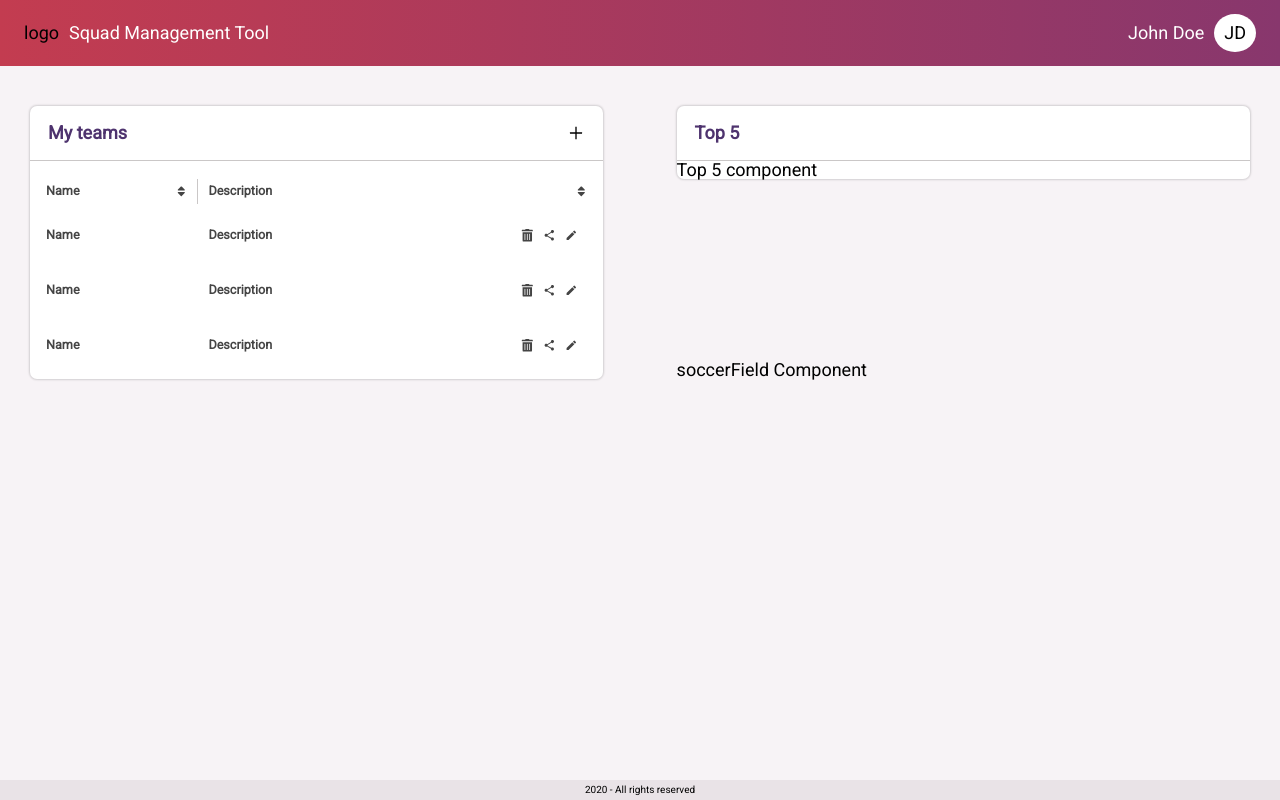
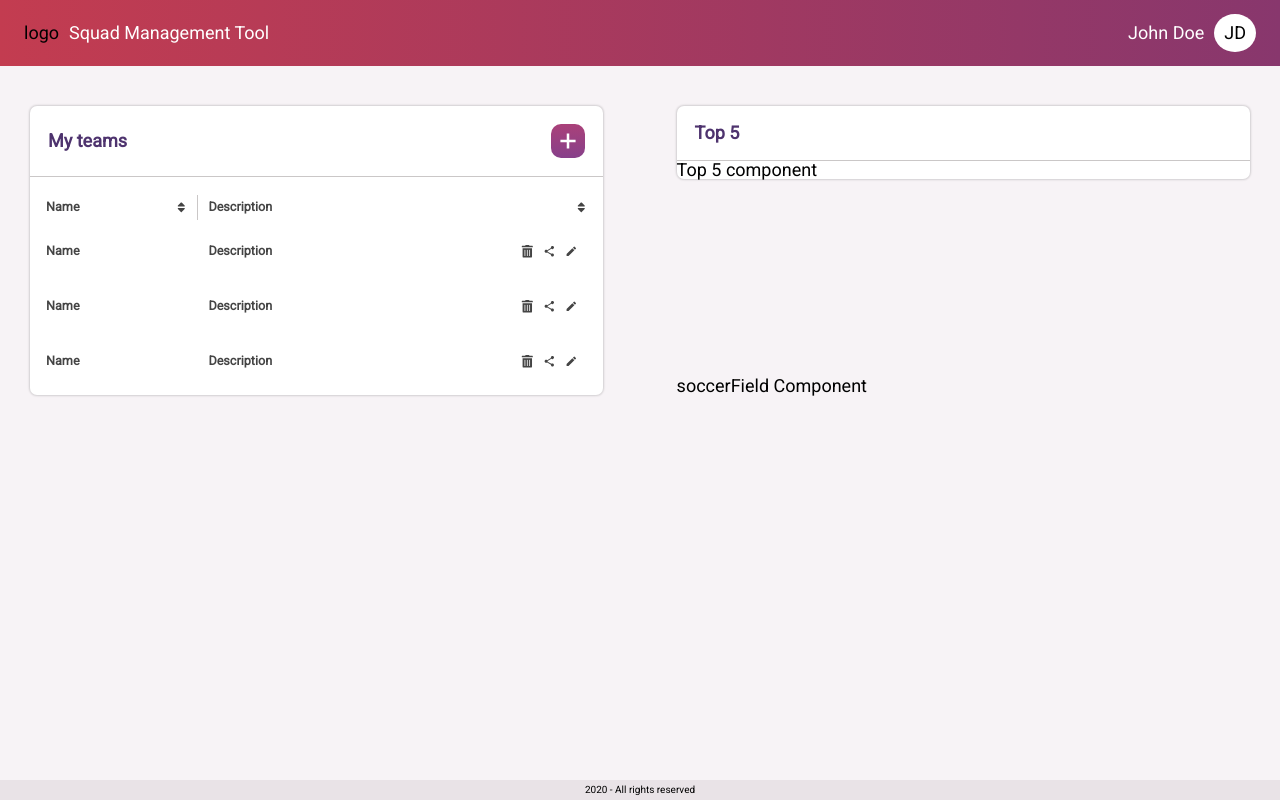
Before and after one commit to Barrosg99/venturus-challenge, a React (Create React App) app: page / in a window 1280 px wide. Built offline with nearby package versions, Linux system fonts and the light colour scheme.

Commit message:
feat: add team context and useLocalStorage hook

```diff
--- a/src/App.jsx
+++ b/src/App.jsx
@@ -5,14 +5,17 @@ import {
 } from 'react-router-dom';
 import Globalstyles from './utils/globalstyle';
 import Routes from './routes';
+import { TeamProvider } from './context/TeamContext';
 
 function App() {
   return (
-    <BrowserRouter>
-      <Reset />
-      <Globalstyles />
-      <Routes />
-    </BrowserRouter>
+    <TeamProvider>
+      <BrowserRouter>
+        <Reset />
+        <Globalstyles />
+        <Routes />
+      </BrowserRouter>
+    </TeamProvider>
   );
 }
 
--- a/src/components/Container.jsx
+++ b/src/components/Container.jsx
@@ -1,6 +1,6 @@
 import React from 'react';
 import styled from 'styled-components';
-import { AiOutlinePlus } from 'react-icons/ai';
+import { GoPlus } from 'react-icons/go';
 
 export default function Container({
   title, children, icon = false, width,
@@ -11,7 +11,7 @@ export default function Container({
     >
       <div>
         <h1>{title}</h1>
-        {icon && (<AiOutlinePlus />)}
+        {icon && (<GoPlus />)}
       </div>
       {children}
     </StyledContainer>
@@ -30,6 +30,15 @@ const StyledContainer = styled.section`
     justify-content: space-between;
     padding: 18px;
     border-bottom: 1px solid #cac7c7;
+    align-items: center;
+
+    svg {
+      background-image: linear-gradient(to bottom,#aa4179, #87408a);
+      border-radius: 10px;
+      color: white;
+      padding: 6.9px;
+      font-size: 34px;
+    }
   }
 
   h1 {
--- a/src/components/ListHeader.jsx
+++ b/src/components/ListHeader.jsx
@@ -4,6 +4,7 @@ import styled from 'styled-components';
 import { FaSort } from 'react-icons/fa';
 
 export default function ListHeader() {
+  // pega vetor de jogadores pra poder organizar
   return (
     <StyledHeader>
       <div onClick={() => console.log('sort name')} aria-hidden>
--- a/src/components/TeamList.jsx
+++ b/src/components/TeamList.jsx
@@ -11,7 +11,6 @@ export default function TeamList() {
         <ListComponent />
         <ListComponent />
         <ListComponent />
-
       </ul>
     </ListContainer>
   );
--- /dev/null
+++ b/src/context/TeamContext.jsx
@@ -0,0 +1,18 @@
+import React, { createContext } from 'react';
+import useLocalStorage from '../hooks/useLocalStorage';
+
+const TeamContext = createContext();
+
+export default TeamContext;
+
+export function TeamProvider({ children }) {
+  const [team, setTeam] = useLocalStorage('@team-list', []);
+
+  return (
+    <TeamContext.Provider
+      value={{ team, setTeam }}
+    >
+      {children}
+    </TeamContext.Provider>
+  );
+}
--- /dev/null
+++ b/src/hooks/useLocalStorage.js
@@ -0,0 +1,24 @@
+/* eslint-disable no-console */
+import { useState } from 'react';
+
+export default function useLocalStorage(key, data) {
+  const [state, setState] = useState(() => {
+    try {
+      const item = window.localStorage.getItem(key);
+      return item ? JSON.parse(item) : data;
+    } catch {
+      return data;
+    }
+  });
+
+  const setValueAtLocalStorage = (value) => {
+    try {
+      setState(value);
+      window.localStorage.setItem(key, JSON.stringify(value));
+    } catch (e) {
+      console.error(e);
+    }
+  };
+
+  return [state, setValueAtLocalStorage];
+}
```
Also changed, not shown: 1 other file (tests, documents, lock files or other folders).
